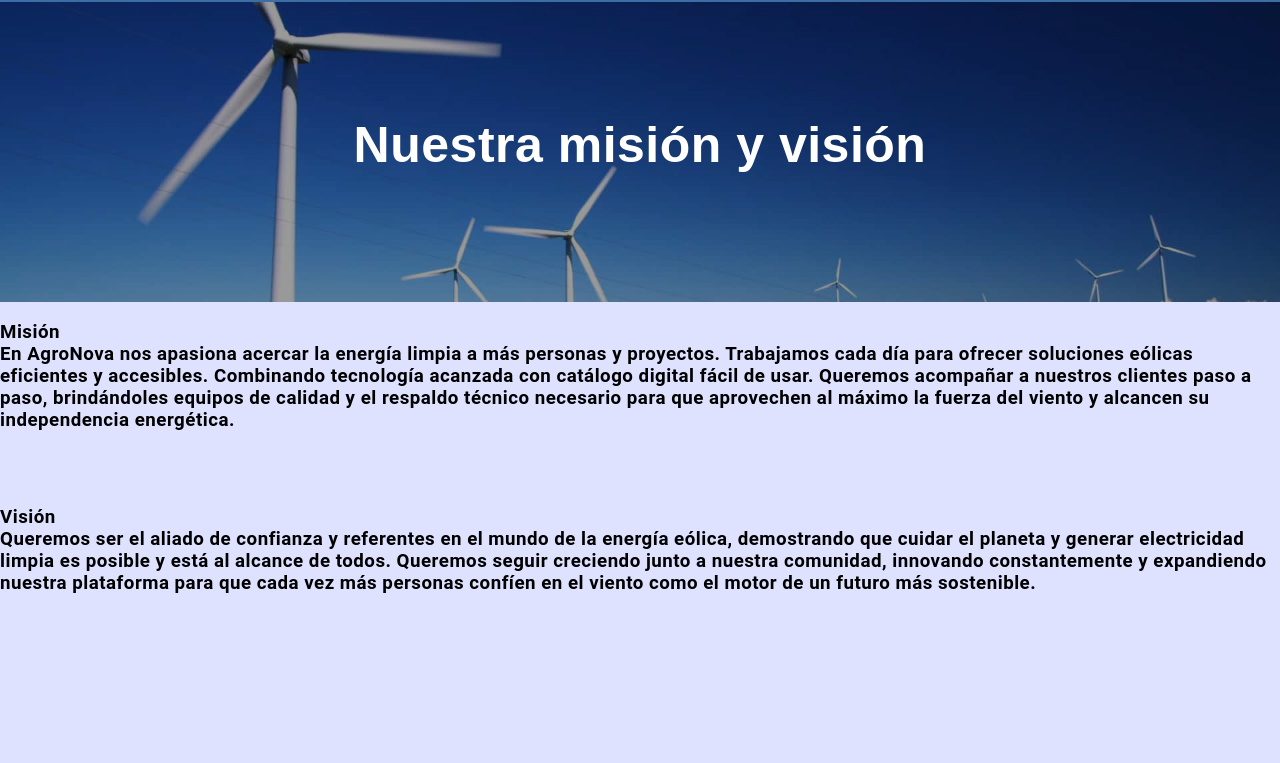
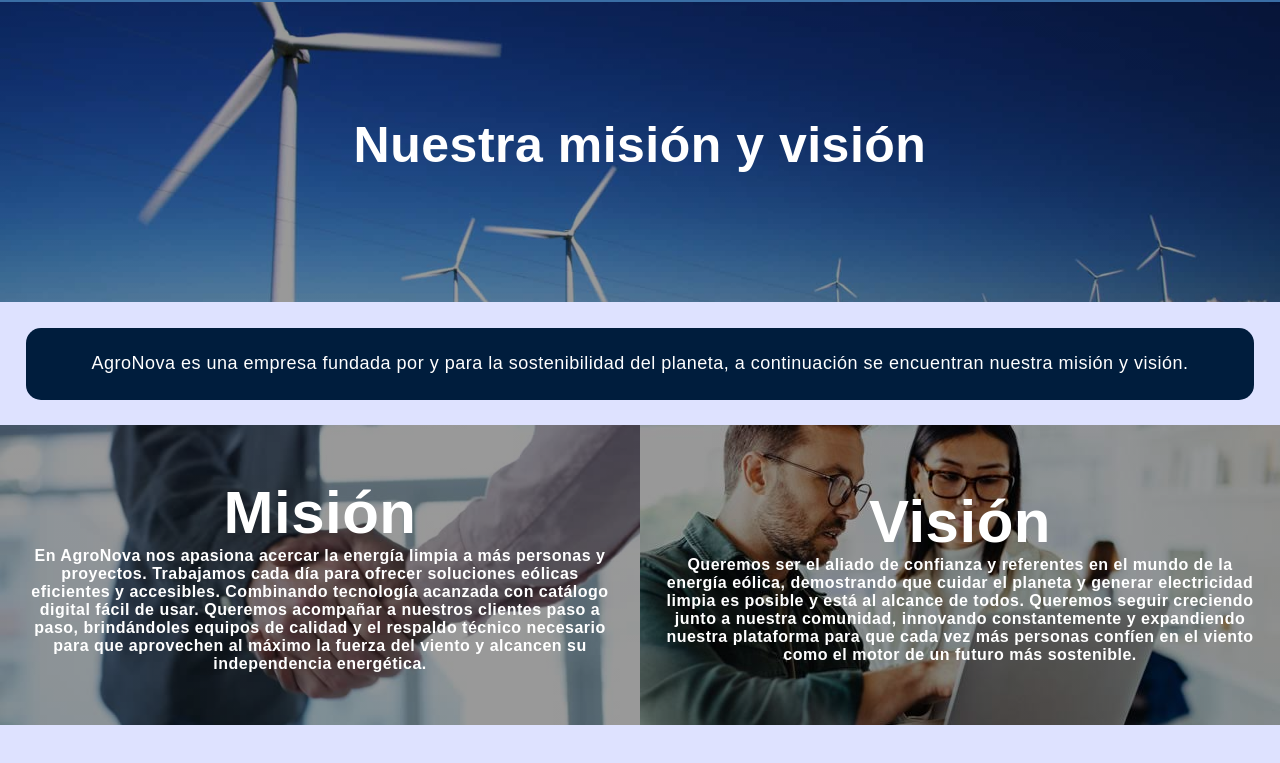
Before and after one commit to JesusEMorales/Windblade, a plain HTML site: page misionvision.html in a window 1280 px wide. Shown: the part 62-825 px from the top of the page. Before the commit the page ends 800 px from the top, so only its background shows below. Drawn offline with Linux system fonts and the light colour scheme; a script that the page names is missing.

Commit message:
Misión y visión finalizado

```diff
--- a/misionvision.html
+++ b/misionvision.html
@@ -28,24 +28,39 @@
     </div>
     <div class="contenedor">
         <div class="contenidoh1">
-            <h1>Nuestra misión y visión</h1>
+            <h1 class="titulogrande">Nuestra misión y visión</h1>
+        </div>
+    </div>
+    <center>
+        <p class="textomedio">AgroNova es una empresa fundada por y para la sostenibilidad del planeta, a continuación
+            se encuentran nuestra misión y visión.</p>
+    </center>
+    <div class="textos">
+        <div class="contenedor1">
+            <div class="contenidoh1">
+                <h1 class="titulo">Misión</h1>
+                <h4 class="contenido">En AgroNova nos apasiona acercar la energía limpia a más personas y proyectos.
+                    Trabajamos cada día para ofrecer soluciones eólicas eficientes y accesibles. Combinando
+                    tecnología acanzada con catálogo digital fácil de usar. Queremos acompañar a nuestros
+                    clientes paso a paso, brindándoles equipos de calidad y el respaldo técnico necesario para
+                    que aprovechen al máximo la fuerza del viento y alcancen su independencia energética.</h4>
+            </div>
+        </div>
+        <div class="contenedor2">
+            <div class="contenidoh1">
+                <h1 class="titulo">Visión</h1>
+                <h4 class="contenido">Queremos ser el aliado de confianza y referentes en el mundo de la energía eólica,
+                    demostrando que cuidar el planeta y generar electricidad limpia es posible y está al alcance de
+                    todos. Queremos seguir creciendo junto a nuestra comunidad, innovando constantemente y expandiendo
+                    nuestra plataforma para que cada vez más personas confíen en el viento como el motor de un futuro
+                    más sostenible.</h4>
+            </div>
         </div>
     </div>
     <script src="misionvision.js"></script>
 
-<h3>Misión <br> En AgroNova nos apasiona acercar la energía limpia a más personas y proyectos.
-Trabajamos cada día para ofrecer soluciones eólicas eficientes y accesibles. Combinando
-tecnología acanzada con catálogo digital fácil de usar. Queremos acompañar a nuestros
-clientes paso a paso, brindándoles equipos de calidad y el respaldo técnico necesario para
-que aprovechen al máximo la fuerza del viento y alcancen su independencia energética.</h3>
-<br>
-<br>
-<h3> Visión <br> Queremos ser el aliado de confianza y referentes en el mundo de la energía eólica,
-demostrando que cuidar el planeta y generar electricidad limpia es posible y está al
-alcance de todos. Queremos seguir creciendo junto a nuestra comunidad, innovando
-constantemente y expandiendo nuestra plataforma para que cada vez más personas
-confíen en el viento como el motor de un futuro más sostenible.
-</h3>
+    <br>
+    <br>
 
 
 
```
